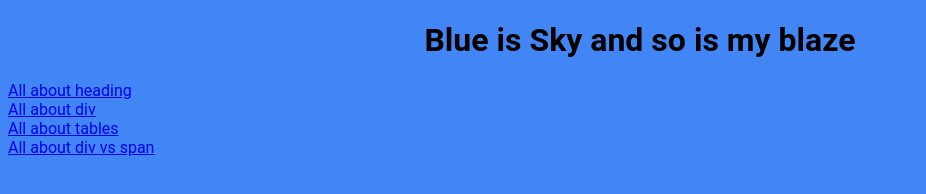
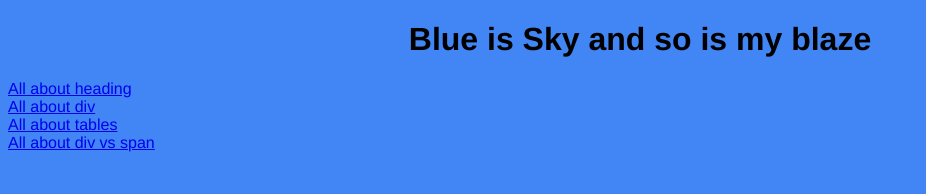
Before and after one commit to beingbisht/html_css, a plain HTML site: page index.html in a window 1280 px wide. Shown: the whole page, without its empty margins (0-926 px from the left). Drawn offline with Linux system fonts and the light colour scheme.

Commit message:
Updated fonts on style.css

```diff
--- a/style.css
+++ b/style.css
@@ -1,6 +1,6 @@
 body {
     background-color: rgb(66, 133, 244);
-    font-family: Roboto,Helvetica Neue,sans-serif;
+    font-family: Helvetica Neue,sans-serif;
     font-size: 100%;
 }
 
```
